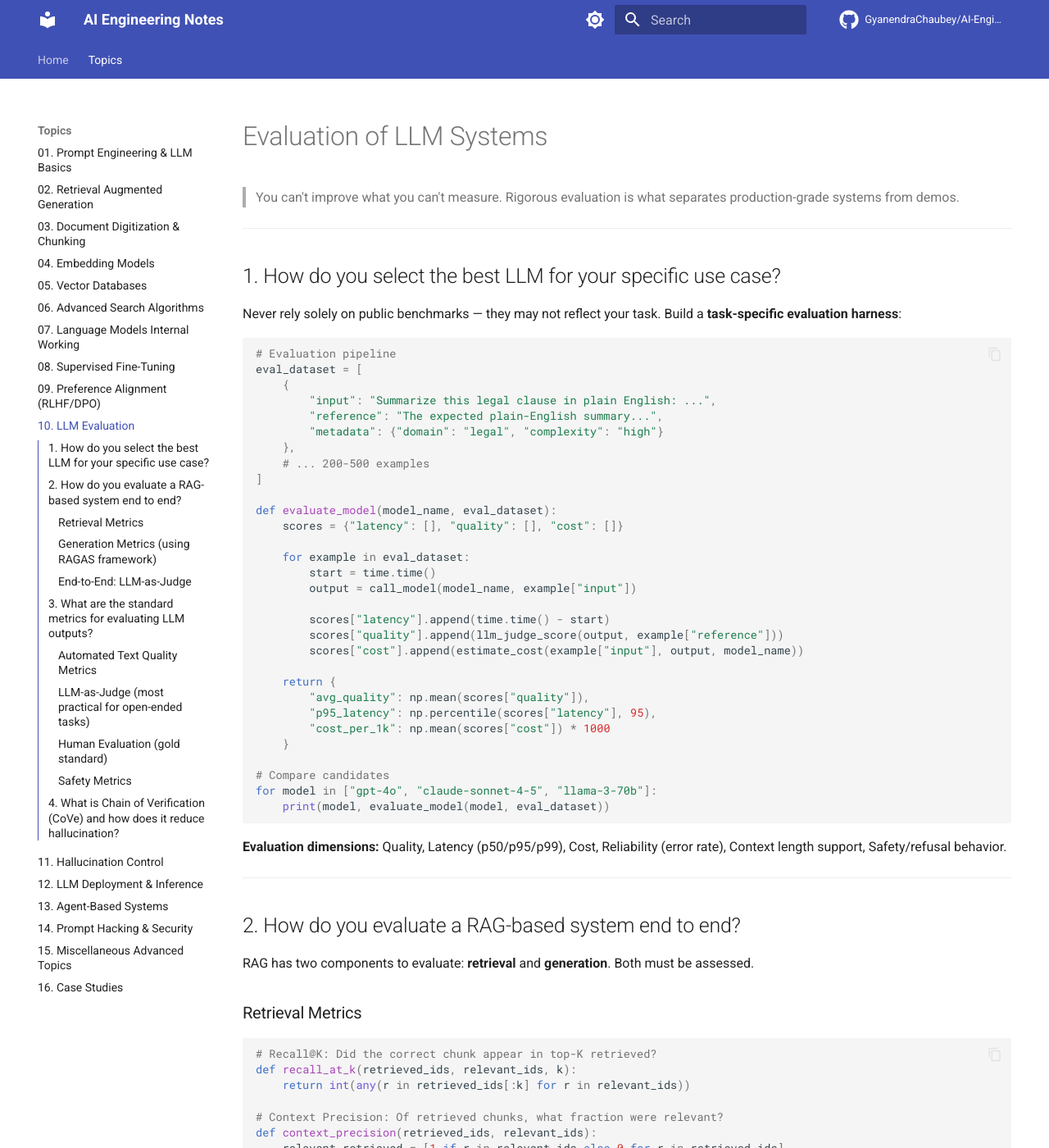
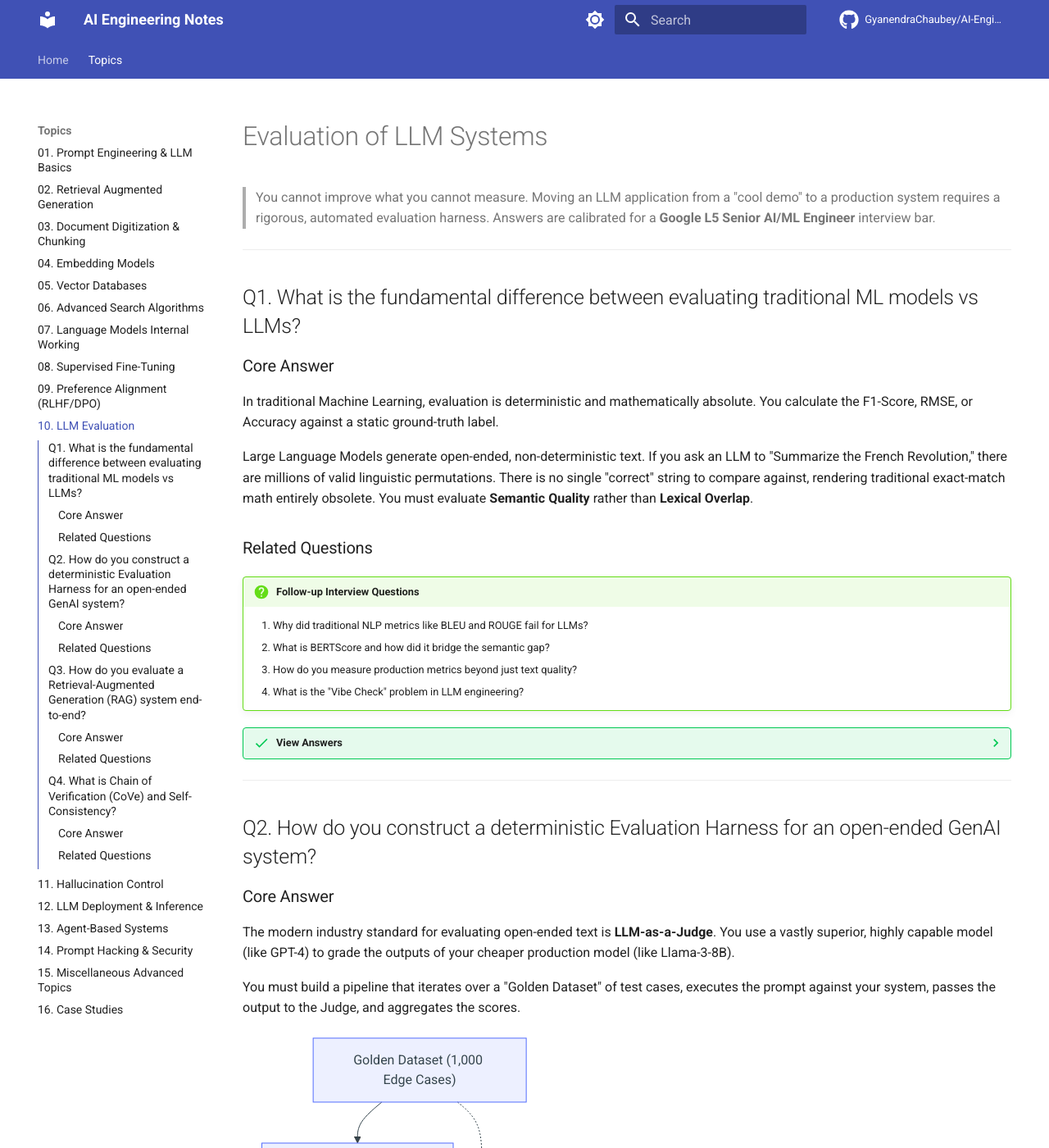
Before and after one commit to GyanendraChaubey/AI-Engineering-Notes, an MkDocs documentation site: the page built from docs/10-evaluation/README.md, in a window 1280 px wide and 1400 px high. Shown: the whole window at 82% size. Built offline with MkDocs 1.6.1 and Material for MkDocs 9.7.7, drawn with Linux system fonts in a browser that asks for light colours; comment, search, counter and statistics services are not loaded; some of the changed text lies outside the part shown.

Commit message:
Update Topic 10 (LLM Evaluation) with L5 depth, diagrams, and follow-up Q&A

````diff
--- a/docs/10-evaluation/README.md
+++ b/docs/10-evaluation/README.md
@@ -1,194 +1,164 @@
 # Evaluation of LLM Systems
 
-> You can't improve what you can't measure. Rigorous evaluation is what separates production-grade systems from demos.
+> You cannot improve what you cannot measure. Moving an LLM application from a "cool demo" to a production system requires a rigorous, automated evaluation harness. Answers are calibrated for a **Google L5 Senior AI/ML Engineer** interview bar.
 
 ---
 
-## 1. How do you select the best LLM for your specific use case?
+## Q1. What is the fundamental difference between evaluating traditional ML models vs LLMs?
 
-Never rely solely on public benchmarks — they may not reflect your task. Build a **task-specific evaluation harness**:
+### Core Answer
 
-```python
-# Evaluation pipeline
-eval_dataset = [
-    {
-        "input": "Summarize this legal clause in plain English: ...",
-        "reference": "The expected plain-English summary...",
-        "metadata": {"domain": "legal", "complexity": "high"}
-    },
-    # ... 200-500 examples
-]
+In traditional Machine Learning, evaluation is deterministic and mathematically absolute. You calculate the F1-Score, RMSE, or Accuracy against a static ground-truth label.
 
-def evaluate_model(model_name, eval_dataset):
-    scores = {"latency": [], "quality": [], "cost": []}
+Large Language Models generate open-ended, non-deterministic text. If you ask an LLM to "Summarize the French Revolution," there are millions of valid linguistic permutations. There is no single "correct" string to compare against, rendering traditional exact-match math entirely obsolete. You must evaluate **Semantic Quality** rather than **Lexical Overlap**.
 
-    for example in eval_dataset:
-        start = time.time()
-        output = call_model(model_name, example["input"])
+### Related Questions
 
-        scores["latency"].append(time.time() - start)
-        scores["quality"].append(llm_judge_score(output, example["reference"]))
-        scores["cost"].append(estimate_cost(example["input"], output, model_name))
+!!! question "Follow-up Interview Questions"
+    1. Why did traditional NLP metrics like BLEU and ROUGE fail for LLMs?
+    2. What is BERTScore and how did it bridge the semantic gap?
+    3. How do you measure production metrics beyond just text quality?
+    4. What is the "Vibe Check" problem in LLM engineering?
 
-    return {
-        "avg_quality": np.mean(scores["quality"]),
-        "p95_latency": np.percentile(scores["latency"], 95),
-        "cost_per_1k": np.mean(scores["cost"]) * 1000
-    }
+??? success "View Answers"
+    **1. BLEU and ROUGE failures?**
+    BLEU (for translation) and ROUGE (for summarization) measure n-gram overlap (how many exact words/phrases from the generated text appear in the reference text). If the reference is *"The feline rested on the rug"* and the LLM outputs *"The cat sat on the mat"*, BLEU gives a score of 0.0 because there are zero matching words. It severely penalizes models for using valid synonyms or paraphrasing.
 
-# Compare candidates
-for model in ["gpt-4o", "claude-sonnet-4-5", "llama-3-70b"]:
-    print(model, evaluate_model(model, eval_dataset))
-```
+    **2. BERTScore?**
+    BERTScore was the first step away from exact-match metrics. Instead of comparing strings, it uses a pre-trained BERT model to embed both the generated text and the reference text into dense vectors, and then calculates their Cosine Similarity. In the cat/feline example above, BERTScore would output a 0.95 similarity, successfully recognizing the semantic equivalence.
 
-**Evaluation dimensions:** Quality, Latency (p50/p95/p99), Cost, Reliability (error rate), Context length support, Safety/refusal behavior.
+    **3. Production Metrics?**
+    A production harness must track 3 non-linguistic metrics: **Latency** (Time-To-First-Token and Tokens-Per-Second at p50/p90/p99), **Cost** (Calculated exactly by tracking input/output tokens multiplied by API pricing), and **Error Rate** (Timeouts, JSON parsing failures, Context Length exceeded). A model might have a perfect quality score but be rejected because its p99 latency is 12 seconds.
+
+    **4. The Vibe Check Problem?**
+    In early AI development, engineers tweak a prompt, run 5 examples manually, read the outputs, and declare "the new prompt feels better." This "vibe check" is catastrophic in production. A prompt change might improve formatting for those 5 edge cases, but silently regress the accuracy of 5,000 other cases. Only an automated, comprehensive evaluation harness prevents regression.
 
 ---
 
-## 2. How do you evaluate a RAG-based system end to end?
+## Q2. How do you construct a deterministic Evaluation Harness for an open-ended GenAI system?
 
-RAG has two components to evaluate: **retrieval** and **generation**. Both must be assessed.
+### Core Answer
 
-### Retrieval Metrics
-```python
-# Recall@K: Did the correct chunk appear in top-K retrieved?
-def recall_at_k(retrieved_ids, relevant_ids, k):
-    return int(any(r in retrieved_ids[:k] for r in relevant_ids))
+The modern industry standard for evaluating open-ended text is **LLM-as-a-Judge**. You use a vastly superior, highly capable model (like GPT-4) to grade the outputs of your cheaper production model (like Llama-3-8B).
 
-# Context Precision: Of retrieved chunks, what fraction were relevant?
-def context_precision(retrieved_ids, relevant_ids):
-    relevant_retrieved = [1 if r in relevant_ids else 0 for r in retrieved_ids]
-    return sum(relevant_retrieved) / len(retrieved_ids)
+You must build a pipeline that iterates over a "Golden Dataset" of test cases, executes the prompt against your system, passes the output to the Judge, and aggregates the scores.
+
+```mermaid
+flowchart TD
+    A["Golden Dataset (1,000 Edge Cases)"] --> B["Production LLM Pipeline"]
+
+    B --> C["Output Generated"]
+
+    C --> D["LLM-as-a-Judge (GPT-4)"]
+    A -.->|"Pass Ground Truth"| D
+
+    D --> E["Score Output 1-5"]
+    D --> F["Generate Rationale"]
+
+    E --> G["Aggregation / Analytics Dashboard"]
+    F --> G
 ```
 
-### Generation Metrics (using RAGAS framework)
-```python
-from ragas import evaluate
-from ragas.metrics import (
-    faithfulness,        # Is the answer grounded in context?
-    answer_relevancy,   # Is the answer relevant to the question?
-    context_recall,     # Does context contain answer information?
-    context_precision,  # Is context free of irrelevant chunks?
-)
-from datasets import Dataset
+### Related Questions
 
-test_data = Dataset.from_list([
-    {
-        "question": "What is the refund window?",
-        "answer": "30 days",                          # RAG system output
-        "contexts": ["Returns accepted within 30 days"], # Retrieved chunks
-        "ground_truth": "Items can be returned in 30 days"
-    }
-])
+!!! question "Follow-up Interview Questions"
+    1. How do you write a robust prompt for an LLM Judge?
+    2. What are the common biases of LLM Judges?
+    3. How do you measure the reliability of an LLM Judge?
+    4. What is Pairwise Evaluation vs Single-Point Evaluation?
 
-results = evaluate(test_data, metrics=[faithfulness, answer_relevancy, context_precision, context_recall])
-print(results)
-```
+??? success "View Answers"
+    **1. LLM Judge Prompting?**
+    A Judge prompt must be incredibly explicit. You cannot just ask, "Is this good?" You must define a rubric: *"Score from 1 to 5 based strictly on Faithfulness. Score 1: Hallucinates facts not in the context. Score 3: Partially grounded but includes minor unverified details. Score 5: 100% grounded. You must output a `<rationale>` block explaining your reasoning BEFORE outputting the `<score>`."* Forcing the LLM to write the rationale first uses Chain-of-Thought to mathematically improve the accuracy of the final score.
 
-### End-to-End: LLM-as-Judge
-```python
-judge_prompt = """
-Rate this answer on a scale of 1-5 for:
-- Correctness (is it factually accurate?)
-- Completeness (does it fully answer the question?)
-- Groundedness (is it supported by the context?)
+    **2. LLM Judge Biases?**
+    Judges suffer from:
+    - **Position Bias:** In Pairwise evaluation, they arbitrarily prefer the first answer (Option A) over the second (Option B).
+    - **Verbosity Bias:** They inherently equate "longer" with "better," penalizing concise, accurate answers.
+    - **Self-Enhancement Bias:** A GPT-4 Judge will inherently rate outputs generated by GPT-4 higher than outputs generated by Claude, simply because it recognizes its own linguistic patterns.
 
-Question: {question}
-Context: {context}
-Answer: {answer}
-Ground truth: {ground_truth}
+    **3. Cohen's Kappa (Inter-Rater Reliability)?**
+    To trust an LLM Judge, you must test it against humans. You have Human Experts rate 100 outputs, and the LLM Judge rate the same 100 outputs. You calculate **Cohen's Kappa**, a statistical measure of agreement that accounts for random chance. A Kappa $> 0.8$ proves your LLM Judge is statistically identical to your Human Experts, allowing you to fully automate the pipeline.
 
-Return JSON: {{"correctness": N, "completeness": N, "groundedness": N, "explanation": "..."}}
-"""
-```
+    **4. Pairwise vs Single-Point?**
+    Single-Point asks the Judge to rate Response A on a scale of 1-5. This is notoriously uncalibrated. Pairwise Evaluation asks the Judge: *"Here is the output from the Old Prompt, and the output from the New Prompt. Which is better, and why?"* Pairwise is vastly more accurate and acts as an immediate A/B test for system regressions.
 
 ---
 
-## 3. What are the standard metrics for evaluating LLM outputs?
+## Q3. How do you evaluate a Retrieval-Augmented Generation (RAG) system end-to-end?
 
-### Automated Text Quality Metrics
+### Core Answer
 
-| Metric | What it measures | Use when |
-|---|---|---|
-| **BLEU** | N-gram overlap with reference | Machine translation |
-| **ROUGE-L** | Longest common subsequence | Summarization |
-| **BERTScore** | Semantic similarity via embeddings | When wording can vary |
-| **METEOR** | BLEU + stemming + synonyms | Translation |
+You cannot evaluate a RAG system as a single "Black Box". If the final answer is wrong, you need to know *why* it's wrong. Did the vector database fail to find the document, or did the LLM fail to read it?
 
-```python
-from evaluate import load
+You must evaluate RAG using the **RAGAS (RAG Assessment) Triad**, which breaks the system into distinct, measurable vectors:
 
-rouge = load("rouge")
-scores = rouge.compute(predictions=["The cat sat."], references=["The cat was sitting."])
-# {'rouge1': 0.8, 'rouge2': 0.5, 'rougeL': 0.8}
+```mermaid
+flowchart TD
+    A["User Query"] -->|"Context Precision / Context Recall"| B["Retrieved Context"]
+    B -->|"Faithfulness (Groundedness)"| C["LLM Answer"]
+    C -->|"Answer Relevancy"| A
 ```
 
-### LLM-as-Judge (most practical for open-ended tasks)
+### Related Questions
 
-```python
-def llm_judge(question, response, criteria=["helpfulness", "accuracy", "clarity"]):
-    prompt = f"""
-    Evaluate this AI response on each criterion. Score 1-10.
+!!! question "Follow-up Interview Questions"
+    1. What is Context Precision vs Context Recall?
+    2. What is Faithfulness (Groundedness) and how does it catch hallucinations?
+    3. What is Answer Relevancy and how does it detect evasive answers?
+    4. How do you build a Golden Dataset for RAG evaluation?
 
-    Question: {question}
-    Response: {response}
+??? success "View Answers"
+    **1. Context Precision vs Recall?**
+    **Context Recall** measures: *Did we find the needle in the haystack?* Out of all the facts needed to answer the query, how many were present in the retrieved chunks?
+    **Context Precision** measures: *How much hay did we bring with the needle?* If we retrieved 10 chunks, and only 1 was relevant, precision is 10%. High recall with terrible precision means you are polluting the LLM's context window and wasting massive amounts of money on token costs.
 
-    Criteria: {criteria}
-    Return: {{"scores": {{}}, "rationale": ""}}
-    """
-    return call_llm(prompt)
-```
+    **2. Faithfulness (Groundedness)?**
+    Faithfulness evaluates the Generation step. The LLM Judge looks *only* at the Retrieved Context and the Final Answer. It asks: *"Can every single claim in the Final Answer be traced back to a sentence in the Context?"* If the Answer contains a date that isn't in the Context, the Faithfulness score drops. This explicitly detects LLM Hallucinations.
 
-### Human Evaluation (gold standard)
-- Preference rate (A vs B)
-- Absolute quality (1–5 Likert scale)
-- Task completion rate
-- Error rate per 100 responses
+    **3. Answer Relevancy?**
+    An LLM might generate a 100% Faithful summary of the retrieved document, but the document had nothing to do with the user's question. Answer Relevancy compares the Final Answer directly back to the User Query. It detects situations where the RAG system says, *"I don't have the answer to that, but here are some fun facts about penguins."* (Faithful, but irrelevant).
 
-### Safety Metrics
-- Refusal rate on harmful prompts
-- Factual accuracy rate
-- Bias detection (stereotypical outputs)
+    **4. RAG Golden Datasets?**
+    Writing 1,000 test queries manually takes weeks. Instead, you use Synthetic Generation. You pass your company's proprietary documents to GPT-4 and run a script: *"Read this document. Generate 5 realistic, difficult questions that can be answered by this document, and provide the exact answer."* This instantly gives you a massive dataset of (Query, Ground_Truth_Context, Ground_Truth_Answer) pairs.
 
 ---
 
-## 4. What is Chain of Verification (CoVe) and how does it reduce hallucination?
+## Q4. What is Chain of Verification (CoVe) and Self-Consistency?
 
-**CoVe (Chain of Verification)** is a technique where the model verifies its own answer through targeted fact-checking questions.
+### Core Answer
 
-**Steps:**
-1. **Draft:** Generate initial answer
-2. **Plan:** Identify verifiable claims in the answer and generate verification questions
-3. **Execute:** Answer each verification question independently (without seeing the draft answer)
-4. **Refine:** If verification answers contradict the draft, revise the final answer
+While standard evaluation happens *offline* during development, **Inference-Time Evaluation** techniques force the model to evaluate and correct its own work *live in production* before showing the answer to the user.
 
-```python
-# Step 1: Draft answer
-draft = llm(f"Answer: {user_question}")
-# "Marie Curie was born in Warsaw in 1867 and won two Nobel Prizes."
+**Self-Consistency (Majority Voting):**
+Instead of generating one answer, the system generates 10 answers in parallel using a non-zero temperature. It then extracts the final conclusion from all 10 answers and returns the most frequent one (Majority Vote).
 
-# Step 2: Generate verification questions
-verification_questions = llm(f"""
-List factual claims in this answer that should be verified, as questions:
-Answer: {draft}
-""")
-# Q1: What year was Marie Curie born?
-# Q2: Where was Marie Curie born?
-# Q3: How many Nobel Prizes did Marie Curie win?
+**Chain of Verification (CoVe):**
+1. **Draft:** The LLM generates a baseline answer.
+2. **Plan:** The LLM reads its own answer and lists verifiable claims as questions.
+3. **Execute:** The LLM answers the verification questions *independently* (without looking at the draft).
+4. **Refine:** The LLM compares the verification answers to the draft and revises any contradictions.
 
-# Step 3: Answer verification questions independently (no peeking at draft)
-verifications = [llm(f"Answer independently: {q}") for q in verification_questions]
-# A1: 1867 ✓  A2: Warsaw ✓  A3: Two (Physics 1903, Chemistry 1911) ✓
+### Related Questions
 
-# Step 4: Revise if contradictions found
-final = llm(f"""
-Original answer: {draft}
-Verification Q&As: {verifications}
-If any facts are wrong, provide a corrected final answer. Otherwise, confirm the answer.
-""")
-```
+!!! question "Follow-up Interview Questions"
+    1. How does Self-Consistency mathematically improve LLM accuracy on logic tasks?
+    2. Why does CoVe require independent verification questions?
+    3. What is the latency impact of using CoVe in production?
+    4. How does Self-Reflection differ from CoVe?
 
-CoVe significantly reduces factual errors, especially for answers involving numbers, dates, names, and statistics.
+??? success "View Answers"
+    **1. Math of Self-Consistency?**
+    LLMs are probabilistic. On complex math or logic puzzles, an LLM might take a wrong turn early in the reasoning chain 30% of the time. However, there are usually many different correct reasoning paths that lead to the single right answer. By sampling 10 times, the "wrong" paths will yield 3 random, scattered answers, while the "correct" paths will converge heavily on the exact same final answer. The majority vote mathematically marginalizes out the random hallucinated errors.
+
+    **2. CoVe Independent Verification?**
+    If the LLM generates a hallucination in the Draft step, and you ask it to verify that hallucination *while it is looking at the Draft*, its self-attention mechanism will lock onto the hallucinated tokens and confidently confirm the lie. CoVe forces the model to answer the verification questions in a completely isolated context window, forcing it to retrieve the facts fresh from its pre-trained weights without bias.
+
+    **3. CoVe Latency Impact?**
+    CoVe is devastating to production latency. It requires 4 sequential LLM calls. If a standard query takes 2 seconds, CoVe will take 8 to 12 seconds. It also quadruples token costs. It should only be used on async background tasks, high-stakes financial/medical queries, or agentic systems where correctness is paramount and latency is secondary.
+
+    **4. Self-Reflection vs CoVe?**
+    Self-Reflection is a simpler, naive approach where you feed the LLM's output back to it and prompt: *"Is this correct? Are you sure? Fix any mistakes."* It often fails because the LLM is sycophantic; it will apologize profusely and change the answer even if the original answer was completely correct, degrading performance. CoVe provides a rigid, structural framework to prevent this.
 
 ---
 
````
